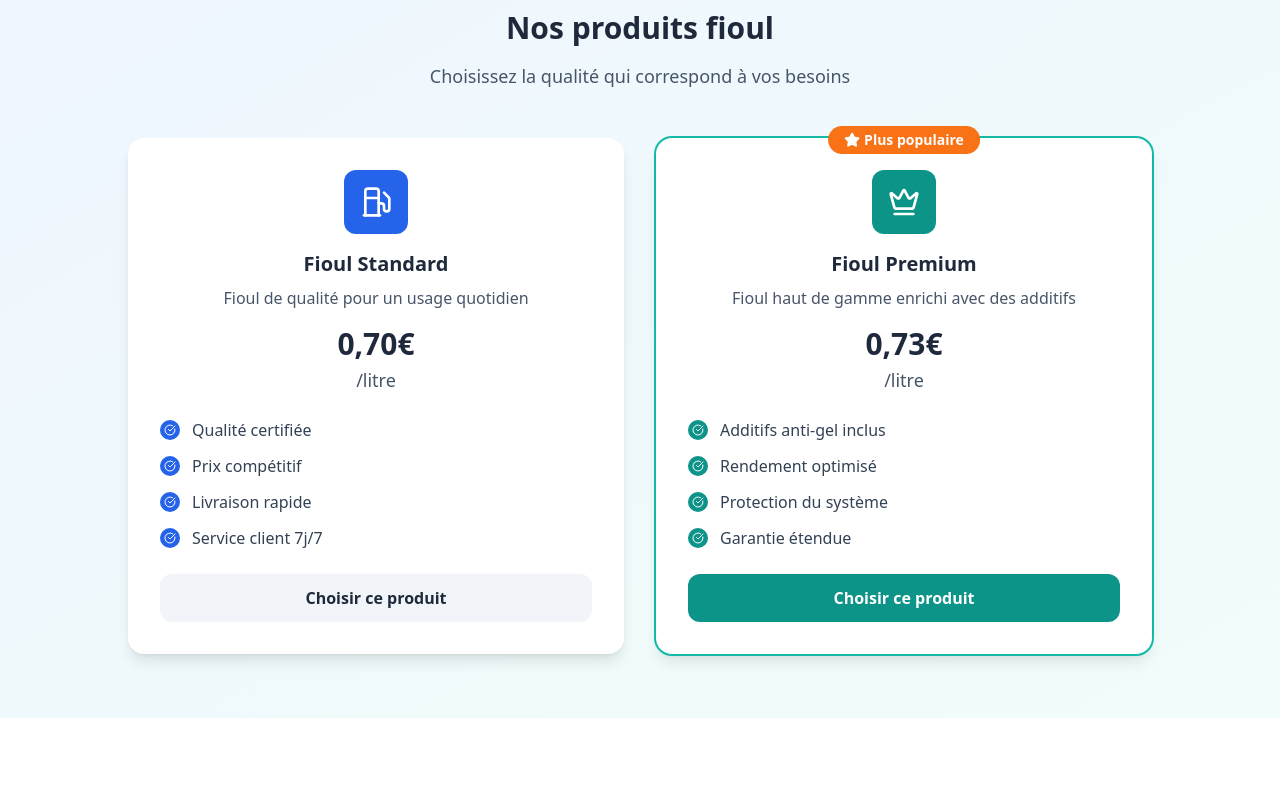
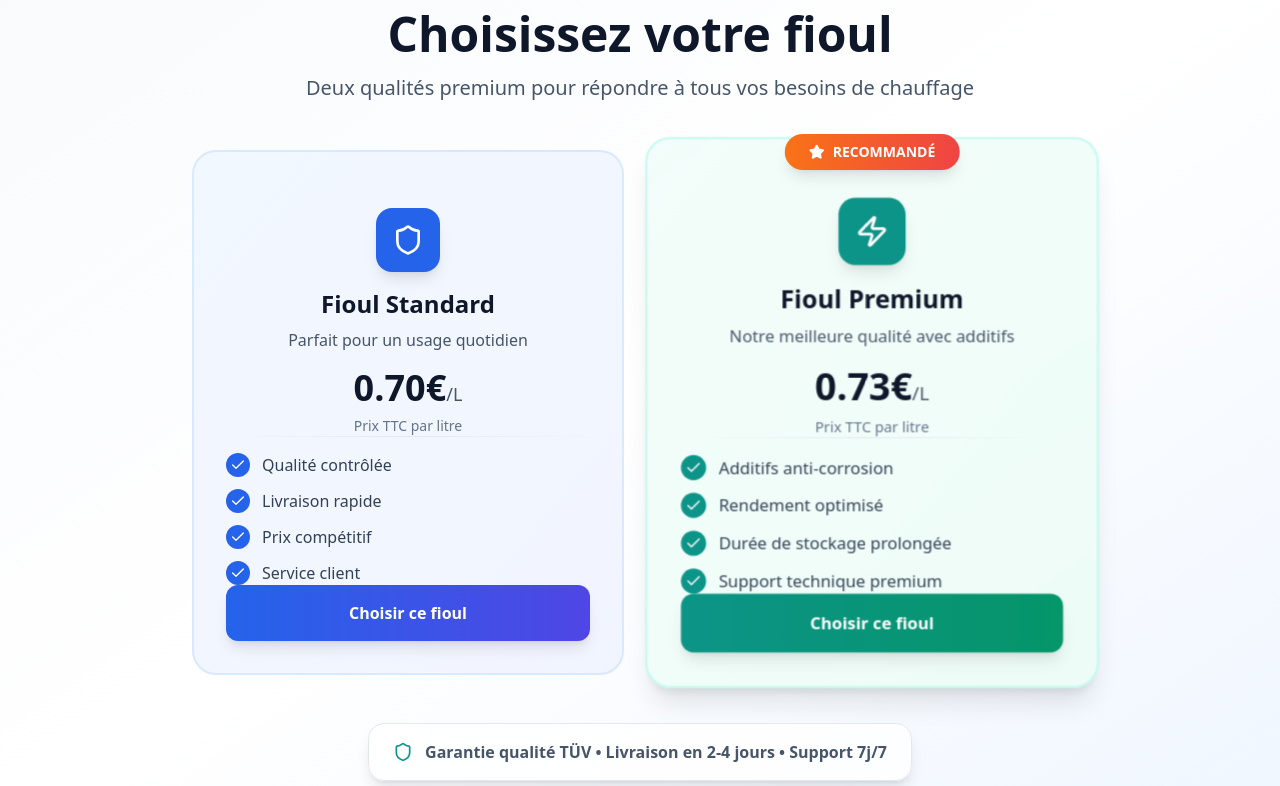
Before and after one commit to dawnriekmann/fioul-excellence-accueil-react, a React (Vite) app: page / in a window 1280 px wide. Shown: the part 1180-1966 px from the top of the page. Built offline with nearby package versions, Linux system fonts and the light colour scheme.

Commit message:
Refactor: Modernize feature cards
Modernized the feature cards in the Hero section to a more modern design.

```diff
--- a/src/components/ProductComparison.tsx
+++ b/src/components/ProductComparison.tsx
@@ -1,124 +1,160 @@
 
 import React from 'react';
 import { motion } from 'framer-motion';
-import { useInView } from 'framer-motion';
-import { useRef } from 'react';
-import { CheckCircle, Star, Fuel, Crown } from 'lucide-react';
+import { Check, Star, Zap, Shield } from 'lucide-react';
 
 const ProductComparison = () => {
-  const ref = useRef(null);
-  const isInView = useInView(ref, { once: true, amount: 0.1 });
-
   const products = [
     {
       name: "Fioul Standard",
-      price: "0,70€",
-      description: "Fioul de qualité pour un usage quotidien",
-      icon: Fuel,
-      color: "bg-blue-600",
+      price: "0.70",
+      description: "Parfait pour un usage quotidien",
       features: [
-        "Qualité certifiée",
+        "Qualité contrôlée",
+        "Livraison rapide",
         "Prix compétitif",
-        "Livraison rapide",
-        "Service client 7j/7"
-      ]
+        "Service client"
+      ],
+      popular: false,
+      gradient: "from-blue-50/80 to-indigo-50/80",
+      border: "border-blue-200/50",
+      accent: "bg-blue-600"
     },
     {
       name: "Fioul Premium",
-      price: "0,73€",
-      description: "Fioul haut de gamme enrichi avec des additifs",
-      icon: Crown,
-      color: "bg-teal-600",
+      price: "0.73",
+      description: "Notre meilleure qualité avec additifs",
+      features: [
+        "Additifs anti-corrosion",
+        "Rendement optimisé",
+        "Durée de stockage prolongée",
+        "Support technique premium"
+      ],
       popular: true,
-      features: [
-        "Additifs anti-gel inclus",
-        "Rendement optimisé",
-        "Protection du système",
-        "Garantie étendue"
-      ]
+      gradient: "from-teal-50/80 to-emerald-50/80",
+      border: "border-teal-200/50",
+      accent: "bg-teal-600"
     }
   ];
 
   return (
-    <section ref={ref} className="py-16 bg-gradient-to-br from-blue-50 to-teal-50">
+    <section className="py-16 bg-gradient-to-br from-slate-50 via-white to-blue-50">
       <div className="container mx-auto px-4">
         <motion.div
           initial={{ opacity: 0, y: 20 }}
-          animate={isInView ? { opacity: 1, y: 0 } : { opacity: 0, y: 20 }}
+          whileInView={{ opacity: 1, y: 0 }}
           transition={{ duration: 0.6 }}
           className="text-center mb-12"
         >
-          <h2 className="text-3xl font-bold text-slate-800 mb-4">
-            Nos produits fioul
+          <h2 className="text-4xl lg:text-5xl font-bold text-slate-900 mb-4">
+            Choisissez votre fioul
           </h2>
-          <p className="text-lg text-slate-600 max-w-3xl mx-auto">
-            Choisissez la qualité qui correspond à vos besoins
+          <p className="text-xl text-slate-600 max-w-2xl mx-auto">
+            Deux qualités premium pour répondre à tous vos besoins de chauffage
           </p>
         </motion.div>
 
-        <div className="grid md:grid-cols-2 gap-8 max-w-5xl mx-auto">
+        <div className="grid md:grid-cols-2 gap-8 max-w-4xl mx-auto">
           {products.map((product, index) => (
             <motion.div
-              key={index}
+              key={product.name}
               initial={{ opacity: 0, y: 20 }}
-              animate={isInView ? { opacity: 1, y: 0 } : { opacity: 0, y: 20 }}
-              transition={{ duration: 0.6, delay: index * 0.2 }}
-              className={`relative bg-white rounded-2xl shadow-lg hover:shadow-xl transition-shadow duration-300 ${product.popular ? 'ring-2 ring-teal-500' : ''}`}
+              whileInView={{ opacity: 1, y: 0 }}
+              transition={{ duration: 0.6, delay: index * 0.1 }}
+              className="relative"
             >
               {/* Popular badge */}
               {product.popular && (
-                <div className="absolute -top-3 left-1/2 transform -translate-x-1/2 z-10">
-                  <div className="bg-orange-500 text-white px-4 py-1 rounded-full text-sm font-bold flex items-center space-x-1">
-                    <Star className="w-4 h-4 fill-current" />
-                    <span>Plus populaire</span>
+                <div className="absolute -top-4 left-1/2 transform -translate-x-1/2 z-10">
+                  <div className="bg-gradient-to-r from-orange-500 to-red-500 text-white px-6 py-2 rounded-full font-bold text-sm shadow-lg flex items-center">
+                    <Star className="w-4 h-4 mr-2 fill-current" />
+                    RECOMMANDÉ
                   </div>
                 </div>
               )}
 
-              <div className="p-8 space-y-6">
+              {/* Modern card design */}
+              <div className={`group relative overflow-hidden bg-gradient-to-br ${product.gradient} backdrop-blur-sm border-2 ${product.border} rounded-3xl p-8 space-y-6 hover:shadow-2xl transition-all duration-300 ${product.popular ? 'scale-105 shadow-xl' : ''}`}>
+                {/* Hover effect overlay */}
+                <div className="absolute inset-0 bg-gradient-to-r from-white/10 to-transparent opacity-0 group-hover:opacity-100 transition-opacity duration-300"></div>
+
+                {/* Content */}
+                <div className="relative z-10">
                   {/* Header */}
                   <div className="text-center space-y-4">
-                  <div className={`w-16 h-16 ${product.color} rounded-xl flex items-center justify-center mx-auto`}>
-                    <product.icon className="w-8 h-8 text-white" />
+                    <div className={`w-16 h-16 ${product.accent} rounded-2xl flex items-center justify-center mx-auto shadow-lg`}>
+                      {product.popular ? (
+                        <Zap className="w-8 h-8 text-white" />
+                      ) : (
+                        <Shield className="w-8 h-8 text-white" />
+                      )}
                     </div>
 
-                  <div className="space-y-2">
-                    <h3 className="text-xl font-bold text-slate-800">{product.name}</h3>
-                    <p className="text-slate-600">{product.description}</p>
+                    <div>
+                      <h3 className="text-2xl font-bold text-slate-900 mb-2">
+                        {product.name}
+                      </h3>
+                      <p className="text-slate-600">
+                        {product.description}
+                      </p>
                     </div>
 
-                  <div className="space-y-1">
-                    <div className="text-3xl font-bold text-slate-800">
-                      {product.price}
+                    {/* Price */}
+                    <div className="space-y-2">
+                      <div className="text-4xl font-bold text-slate-900">
+                        {product.price}€
+                        <span className="text-lg font-normal text-slate-600">/L</span>
                       </div>
-                    <div className="text-lg text-slate-600 font-medium">/litre</div>
+                      <div className="text-sm text-slate-500">
+                        Prix TTC par litre
+                      </div>
                     </div>
                   </div>
 
                   {/* Features */}
-                <div className="space-y-3">
-                  {product.features.map((feature, i) => (
-                    <div key={i} className="flex items-center space-x-3">
-                      <div className={`w-5 h-5 ${product.color} rounded-full flex items-center justify-center flex-shrink-0`}>
-                        <CheckCircle className="w-3 h-3 text-white" />
+                  <div className="space-y-4">
+                    <div className="h-px bg-gradient-to-r from-transparent via-slate-200 to-transparent"></div>
+
+                    <ul className="space-y-3">
+                      {product.features.map((feature, idx) => (
+                        <li key={idx} className="flex items-center space-x-3">
+                          <div className={`w-6 h-6 ${product.accent} rounded-full flex items-center justify-center flex-shrink-0`}>
+                            <Check className="w-4 h-4 text-white" />
                           </div>
                           <span className="text-slate-700 font-medium">{feature}</span>
-                    </div>
+                        </li>
                       ))}
+                    </ul>
                   </div>
 
                   {/* CTA Button */}
-                <button className={`w-full py-3 rounded-xl font-bold transition-colors duration-300 ${
-                  product.popular
-                    ? `${product.color} text-white hover:opacity-90`
-                    : 'bg-slate-100 text-slate-800 hover:bg-slate-200'
-                }`}>
-                  Choisir ce produit
-                </button>
+                  <motion.button
+                    whileHover={{ scale: 1.02 }}
+                    whileTap={{ scale: 0.98 }}
+                    className={`w-full py-4 bg-gradient-to-r ${product.popular ? 'from-teal-600 to-emerald-600 hover:from-teal-700 hover:to-emerald-700' : 'from-blue-600 to-indigo-600 hover:from-blue-700 hover:to-indigo-700'} text-white font-bold rounded-xl transition-all duration-200 shadow-lg`}
+                  >
+                    Choisir ce fioul
+                  </motion.button>
+                </div>
               </div>
             </motion.div>
           ))}
         </div>
+
+        {/* Bottom CTA */}
+        <motion.div
+          initial={{ opacity: 0, y: 20 }}
+          whileInView={{ opacity: 1, y: 0 }}
+          transition={{ duration: 0.6, delay: 0.3 }}
+          className="text-center mt-12"
+        >
+          <div className="inline-flex items-center bg-white/80 backdrop-blur-sm border border-gray-200 rounded-2xl px-6 py-4 text-slate-600 shadow-lg">
+            <Shield className="w-5 h-5 mr-3 text-teal-600" />
+            <span className="font-semibold">
+              Garantie qualité TÜV • Livraison en 2-4 jours • Support 7j/7
+            </span>
+          </div>
+        </motion.div>
       </div>
     </section>
   );
```
Lines whose indentation alone changed are shown as unchanged.
